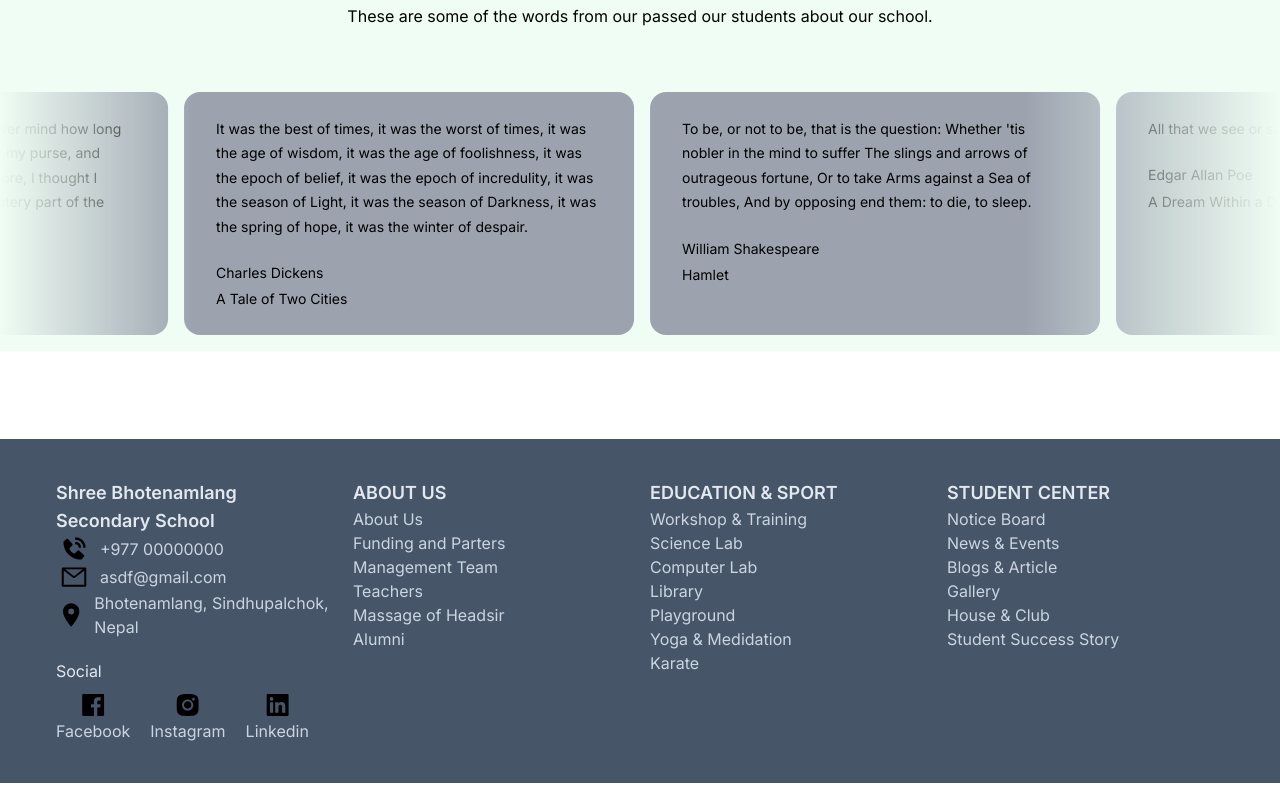
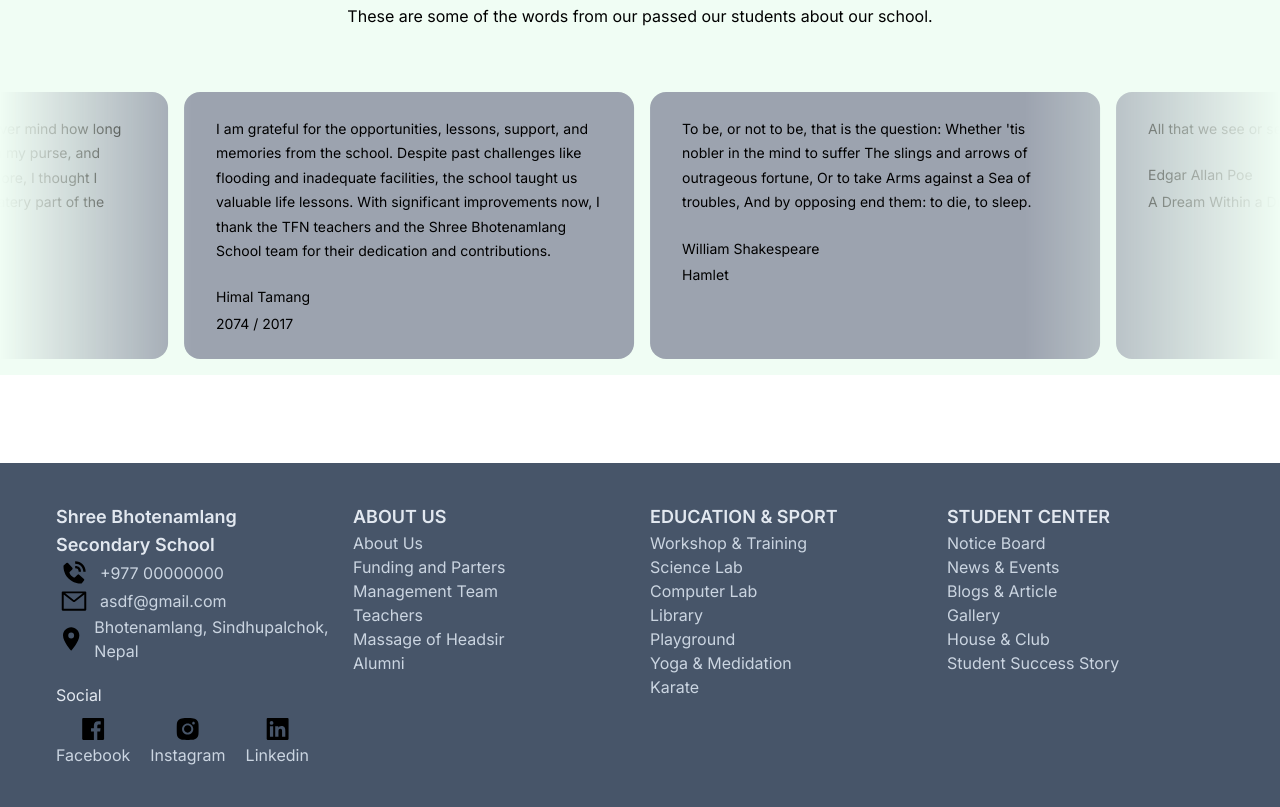
Before and after one commit to devhimal/shree-bhotenamlang-secondary-school, a Next.js app: page / in a window 1280 px wide. Shown: the part 3300-4107 px from the top of the page. Before the commit the page ends 4083 px from the top, so only its background shows below. Built offline with nearby package versions, Linux system fonts and the light colour scheme.

Commit message:
fix: added the first review in testimonial section.

```diff
--- a/src/app/components/molecules/Testimonials/Testimonials.tsx
+++ b/src/app/components/molecules/Testimonials/Testimonials.tsx
@@ -10,9 +10,9 @@ export function Testimonials() {
   const testimonials = [
     {
       quote:
-        "It was the best of times, it was the worst of times, it was the age of wisdom, it was the age of foolishness, it was the epoch of belief, it was the epoch of incredulity, it was the season of Light, it was the season of Darkness, it was the spring of hope, it was the winter of despair.",
-      name: "Charles Dickens",
-      title: "A Tale of Two Cities",
+        "I am grateful for the opportunities, lessons, support, and memories from the school. Despite past challenges like flooding and inadequate facilities, the school taught us valuable life lessons. With significant improvements now, I thank the TFN teachers and the Shree Bhotenamlang School team for their dedication and contributions.",
+      name: "Himal Tamang",
+      title: "2074 /  2017",
     },
     {
       quote:
```
